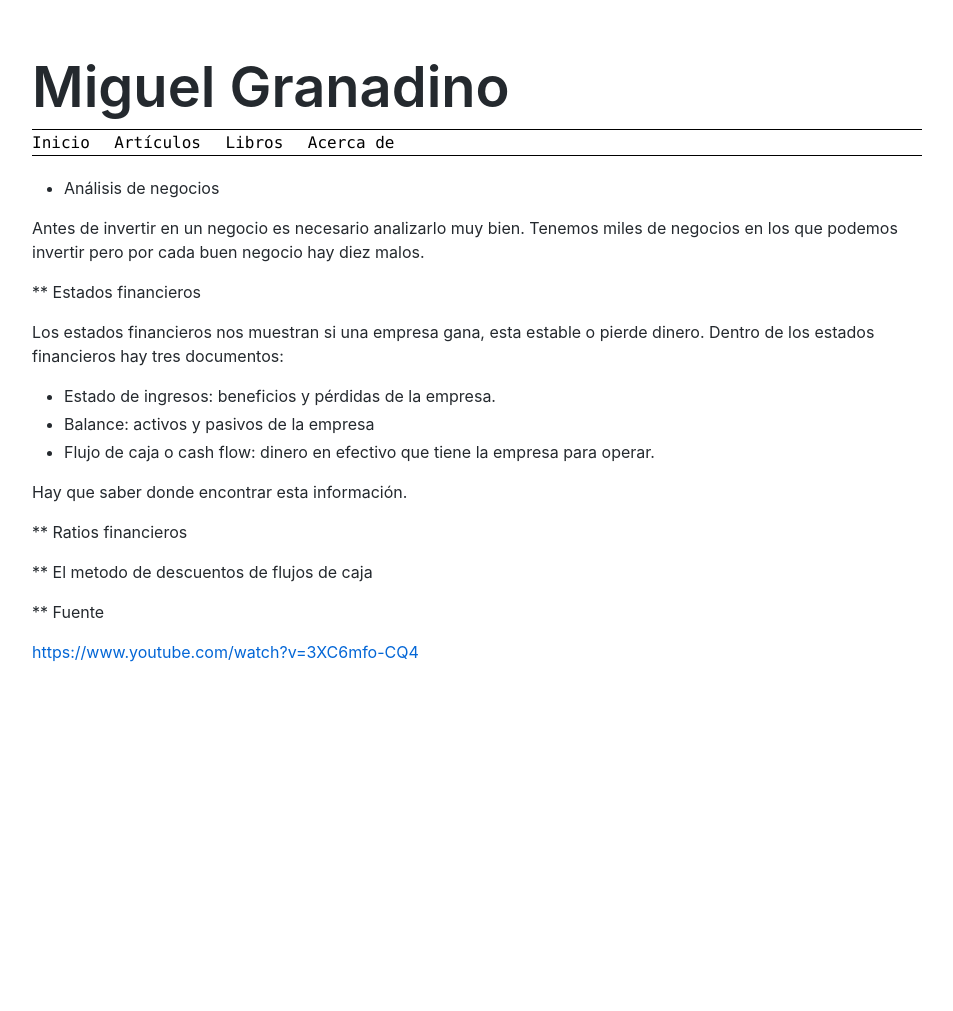
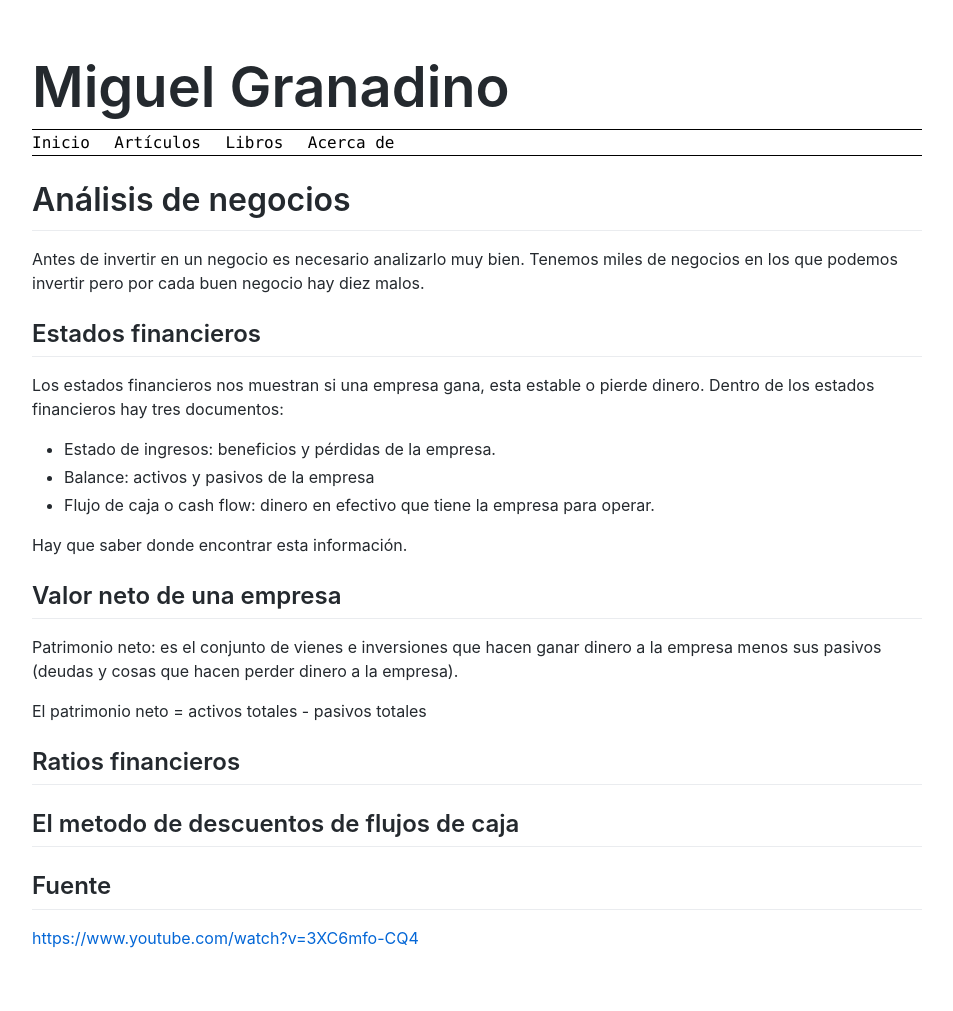
Before and after one commit to Akira3030/formacion, a Jekyll site: the page built from articulos/ratios-financieros-y-estados-financieros.md, in a window 1280 px wide. Shown: the whole page, without its empty margins (163-1116 px from the left). Built offline with Jekyll 4.4.1, drawn with Linux system fonts in a browser that asks for light colours; our own code applies the rules of GitHub Pages for plain Markdown files; before the commit the page ends 900 px from its top, so only the background shows below that.

Commit message:
Update ratios-financieros-y-estados-financieros.md

```diff
--- a/articulos/ratios-financieros-y-estados-financieros.md
+++ b/articulos/ratios-financieros-y-estados-financieros.md
@@ -1,23 +1,32 @@
-* Análisis de negocios
+# Análisis de negocios
 
 Antes de invertir en un negocio es necesario analizarlo muy bien. Tenemos miles de negocios en los que podemos invertir pero por cada buen negocio hay diez malos.
 
 
-** Estados financieros
+## Estados financieros
 
 Los estados financieros nos muestran si una empresa gana, esta estable o pierde dinero. Dentro de los estados financieros hay tres documentos:
+
 - Estado de ingresos: beneficios y  pérdidas de la empresa.
 - Balance: activos y pasivos de la empresa
 - Flujo de caja o cash flow: dinero en efectivo que tiene la empresa para operar.
 
 Hay que saber donde encontrar esta información.
 
+## Valor neto de una empresa
 
-** Ratios financieros
+Patrimonio neto: es el conjunto de vienes e inversiones que hacen ganar dinero a la empresa menos sus pasivos (deudas y cosas que hacen perder dinero a la empresa).
+
+El patrimonio neto = activos totales - pasivos totales
 
 
-** El metodo de descuentos de flujos de caja
 
-** Fuente
+
+## Ratios financieros
+
+
+## El metodo de descuentos de flujos de caja
+
+## Fuente
 
 [https://www.youtube.com/watch?v=3XC6mfo-CQ4](https://www.youtube.com/watch?v=3XC6mfo-CQ4)
```
